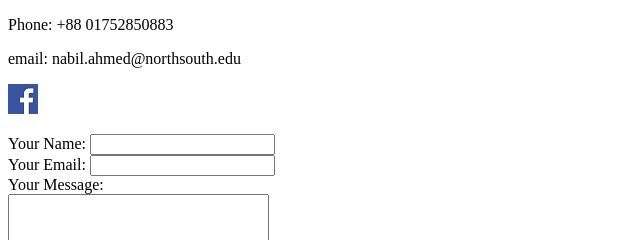
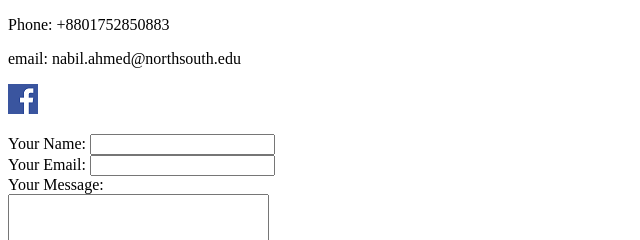
Before and after one commit to Nabil-Ahmed-Sheikh/CV, a plain HTML site: page contact.html in a window 1280 px wide. Shown: the top 240 px of the page, 0-640 px from the left. Drawn offline with Linux system fonts and the light colour scheme.

Commit message:
Update Contact Number

```diff
--- a/contact.html
+++ b/contact.html
@@ -7,7 +7,7 @@
 </head>
 
 <body>
-  <p>Phone: +88 01752850883</p>
+  <p>Phone: +8801752850883</p>
   <p>email: nabil.ahmed@northsouth.edu</p>
   <p><a href="https://www.facebook.com/nabilahmed.02"><img src="facebookicon.png" alt="facebook profile of nabil"></a></p>
 
```
